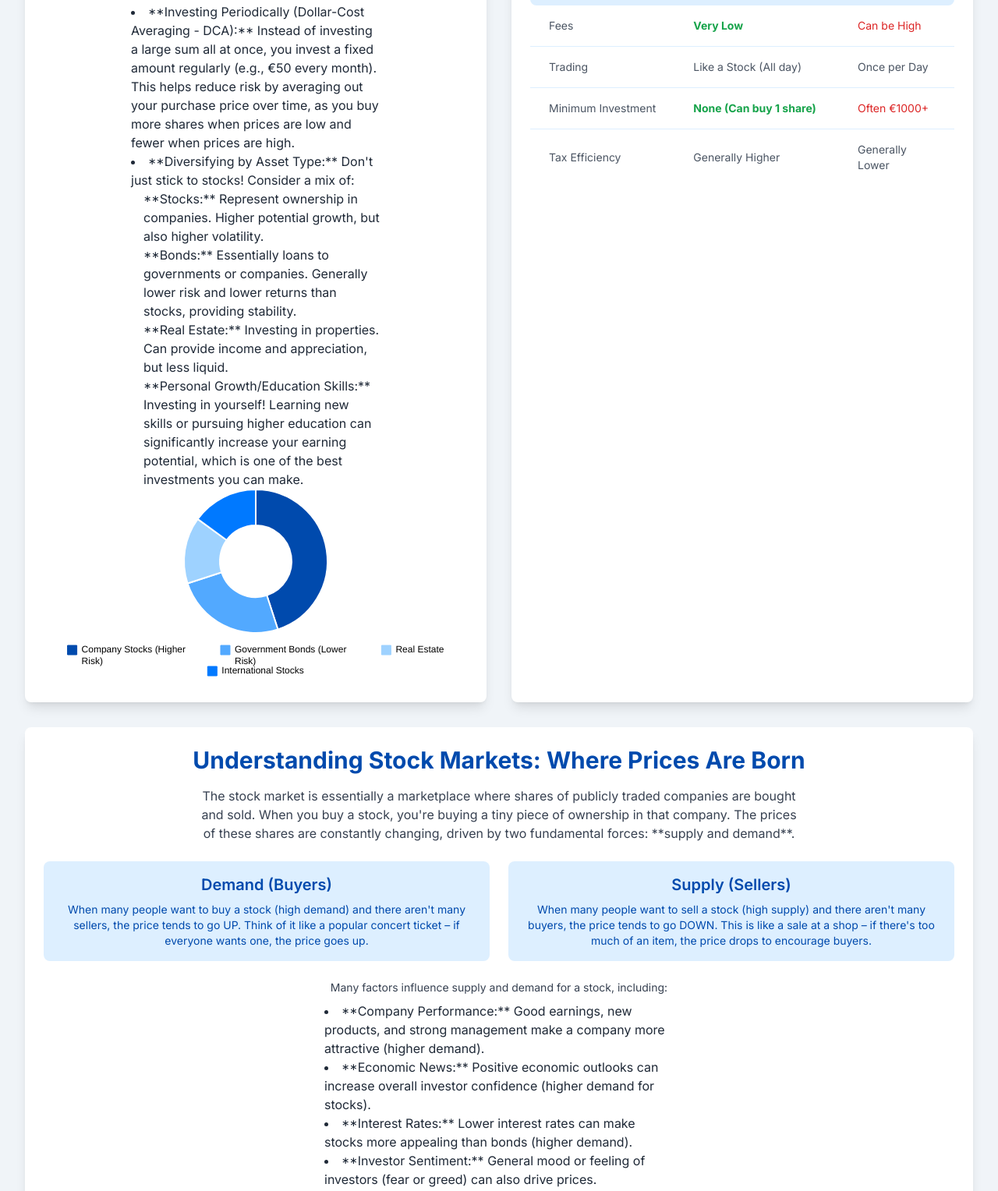
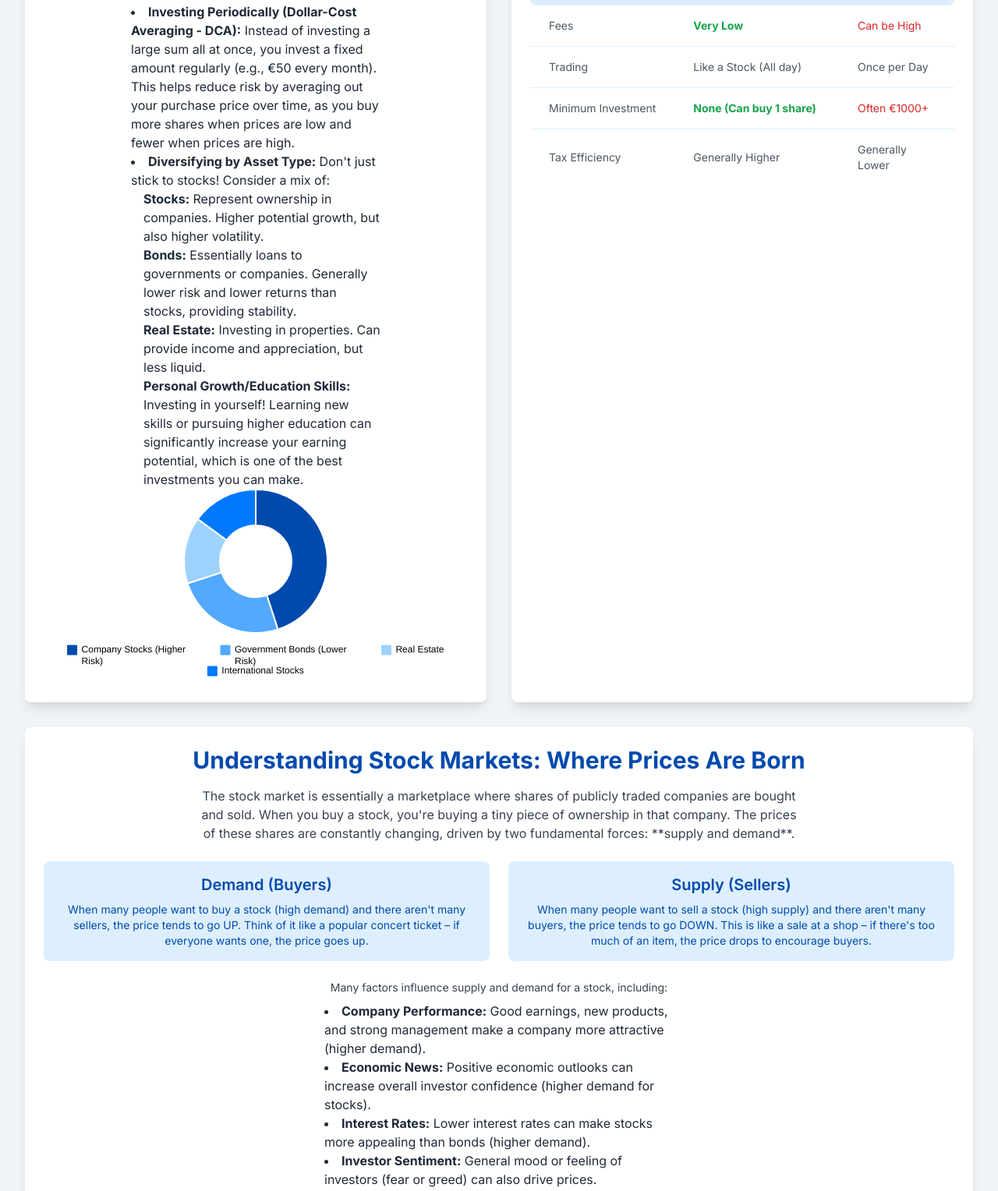
Before and after one commit to akdade/investment_course, a plain HTML site: page index.html in a window 1280 px wide. Shown: the part 2859-4387 px from the top of the page at 78% size. Drawn offline with nearby package versions, Linux system fonts and the light colour scheme; some packages are replaced by stand-ins of ours.

Commit message:
Update index.html

```diff
--- a/index.html
+++ b/index.html
@@ -179,13 +179,13 @@
                 <p class="text-gray-700 mb-4 text-center text-sm">
                     Beyond investing in different companies, you can also diversify by:
                     <ul class="list-disc list-inside text-left mx-auto max-w-xs mt-2">
-                        <li>**Investing Periodically (Dollar-Cost Averaging - DCA):** Instead of investing a large sum all at once, you invest a fixed amount regularly (e.g., €50 every month). This helps reduce risk by averaging out your purchase price over time, as you buy more shares when prices are low and fewer when prices are high.</li>
-                        <li>**Diversifying by Asset Type:** Don't just stick to stocks! Consider a mix of:
+                        <li><span class="font-bold">Investing Periodically (Dollar-Cost Averaging - DCA):</span> Instead of investing a large sum all at once, you invest a fixed amount regularly (e.g., €50 every month). This helps reduce risk by averaging out your purchase price over time, as you buy more shares when prices are low and fewer when prices are high.</li>
+                        <li><span class="font-bold">Diversifying by Asset Type:</span> Don't just stick to stocks! Consider a mix of:
                             <ul class="list-circle list-inside ml-4">
-                                <li>**Stocks:** Represent ownership in companies. Higher potential growth, but also higher volatility.</li>
-                                <li>**Bonds:** Essentially loans to governments or companies. Generally lower risk and lower returns than stocks, providing stability.</li>
-                                <li>**Real Estate:** Investing in properties. Can provide income and appreciation, but less liquid.</li>
-                                <li>**Personal Growth/Education Skills:** Investing in yourself! Learning new skills or pursuing higher education can significantly increase your earning potential, which is one of the best investments you can make.</li>
+                                <li><span class="font-bold">Stocks:</span> Represent ownership in companies. Higher potential growth, but also higher volatility.</li>
+                                <li><span class="font-bold">Bonds:</span> Essentially loans to governments or companies. Generally lower risk and lower returns than stocks, providing stability.</li>
+                                <li><span class="font-bold">Real Estate:</span> Investing in properties. Can provide income and appreciation, but less liquid.</li>
+                                <li><span class="font-bold">Personal Growth/Education Skills:</span> Investing in yourself! Learning new skills or pursuing higher education can significantly increase your earning potential, which is one of the best investments you can make.</li>
                             </ul>
                         </li>
                     </ul>
@@ -230,6 +230,7 @@
                             <td class="px-6 py-4">Generally Lower</td>
                         </tr>
                     </tbody>
+                </tbody>
                 </table>
             </section>
 
@@ -251,10 +252,10 @@
                 <p class="text-gray-700 text-center mt-6 text-sm max-w-3xl mx-auto">
                     Many factors influence supply and demand for a stock, including:
                     <ul class="list-disc list-inside text-left mx-auto max-w-md mt-2">
-                        <li>**Company Performance:** Good earnings, new products, and strong management make a company more attractive (higher demand).</li>
-                        <li>**Economic News:** Positive economic outlooks can increase overall investor confidence (higher demand for stocks).</li>
-                        <li>**Interest Rates:** Lower interest rates can make stocks more appealing than bonds (higher demand).</li>
-                        <li>**Investor Sentiment:** General mood or feeling of investors (fear or greed) can also drive prices.</li>
+                        <li><span class="font-bold">Company Performance:</span> Good earnings, new products, and strong management make a company more attractive (higher demand).</li>
+                        <li><span class="font-bold">Economic News:</span> Positive economic outlooks can increase overall investor confidence (higher demand for stocks).</li>
+                        <li><span class="font-bold">Interest Rates:</span> Lower interest rates can make stocks more appealing than bonds (higher demand).</li>
+                        <li><span class="font-bold">Investor Sentiment:</span> General mood or feeling of investors (fear or greed) can also drive prices.</li>
                     </ul>
                     Understanding this basic interplay of supply and demand is key to grasping why stock prices fluctuate and how markets function.
                 </p>
```
